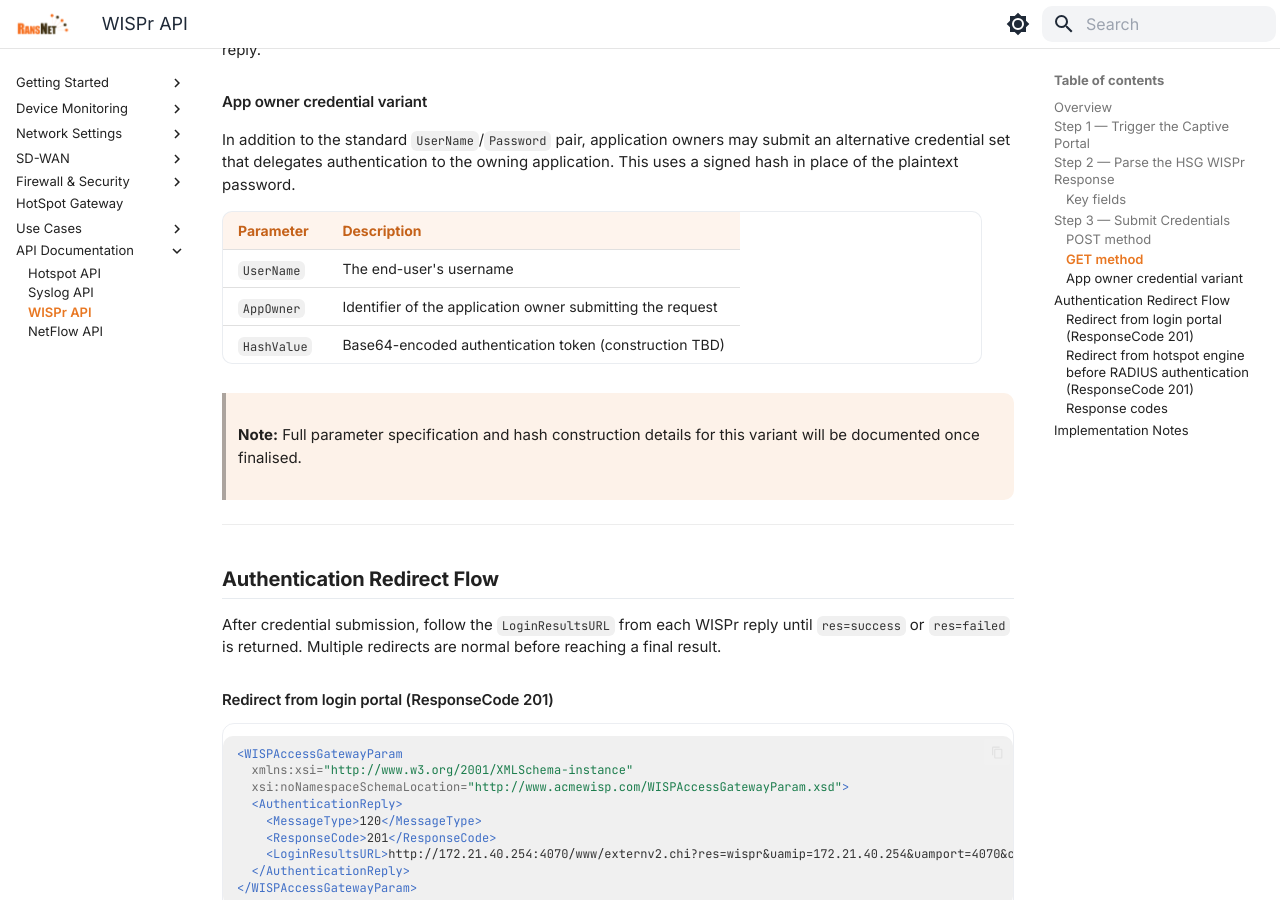
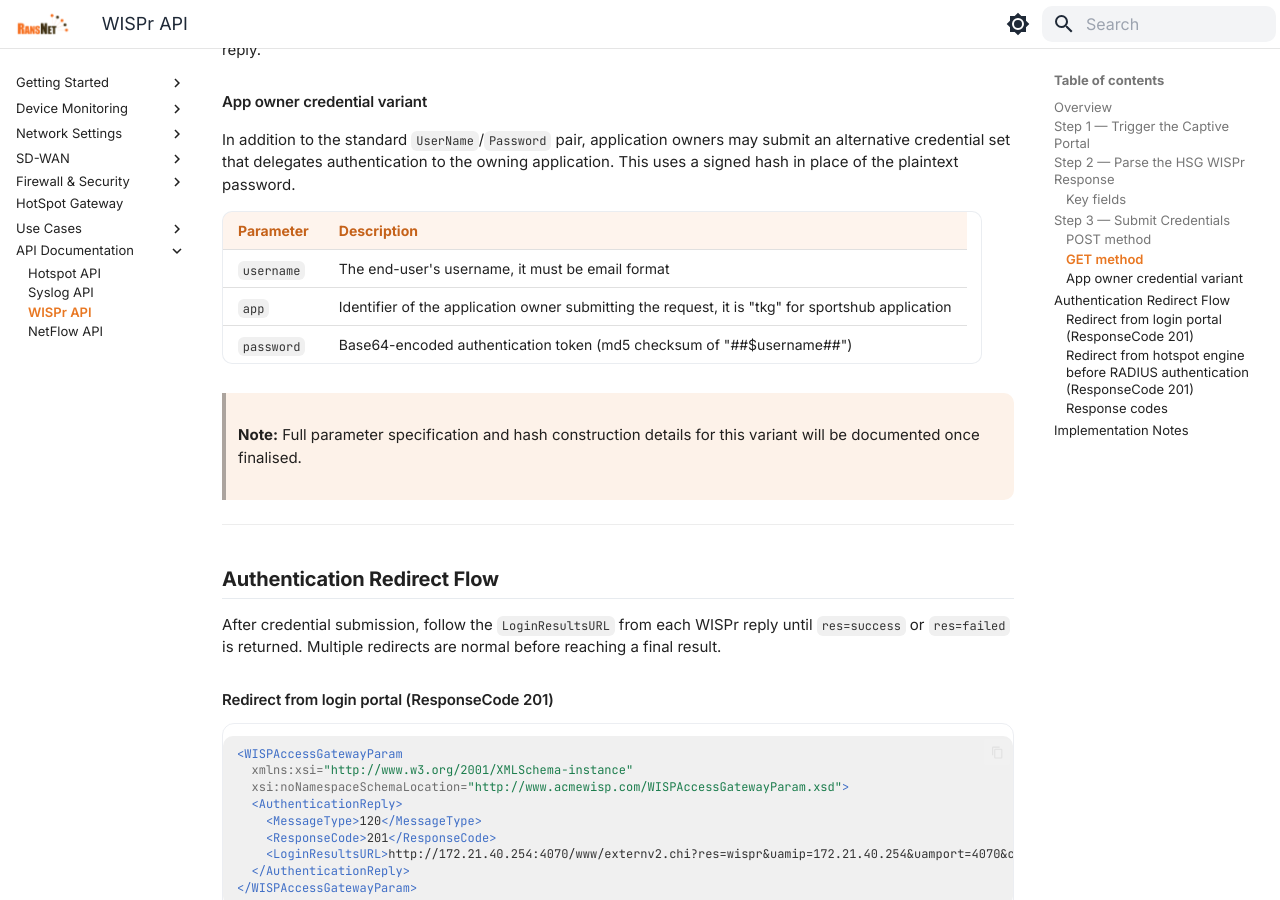
Before and after one commit to RansNet/docs, an MkDocs documentation site: the page built from docs/api/wispr.md, in a window 1280 px wide and 900 px high, scrolled down 2671 px. Built offline with MkDocs 1.6.1 and Material for MkDocs 9.7.7, drawn with Linux system fonts in a browser that asks for light colours.

Commit message:
Add Sporthub Variant
Details for what sportshub wispri mobile application should post

```diff
--- a/docs/api/wispr.md
+++ b/docs/api/wispr.md
@@ -110,9 +110,9 @@ In addition to the standard `UserName`/`Password` pair, application owners may s
 
 | Parameter | Description |
 | --- | --- |
-| `UserName` | The end-user's username |
-| `AppOwner` | Identifier of the application owner submitting the request |
-| `HashValue` | Base64-encoded authentication token (construction TBD) |
+| `username` | The end-user's username, it must be email format |
+| `app` | Identifier of the application owner submitting the request, it is "tkg" for sportshub application |
+| `password` | Base64-encoded authentication token (md5 checksum of "##$username##") |
 
 > **Note:** Full parameter specification and hash construction details for this variant will be documented once finalised.
 
```
